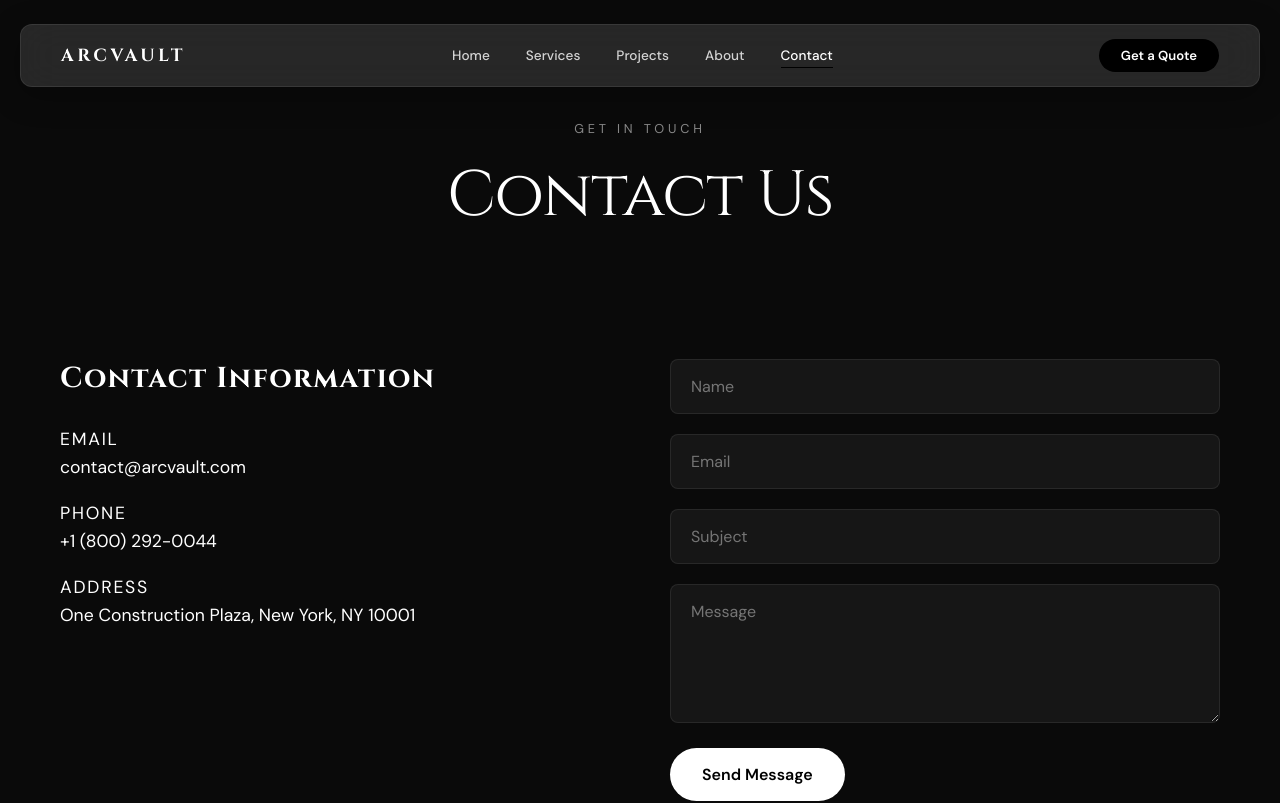
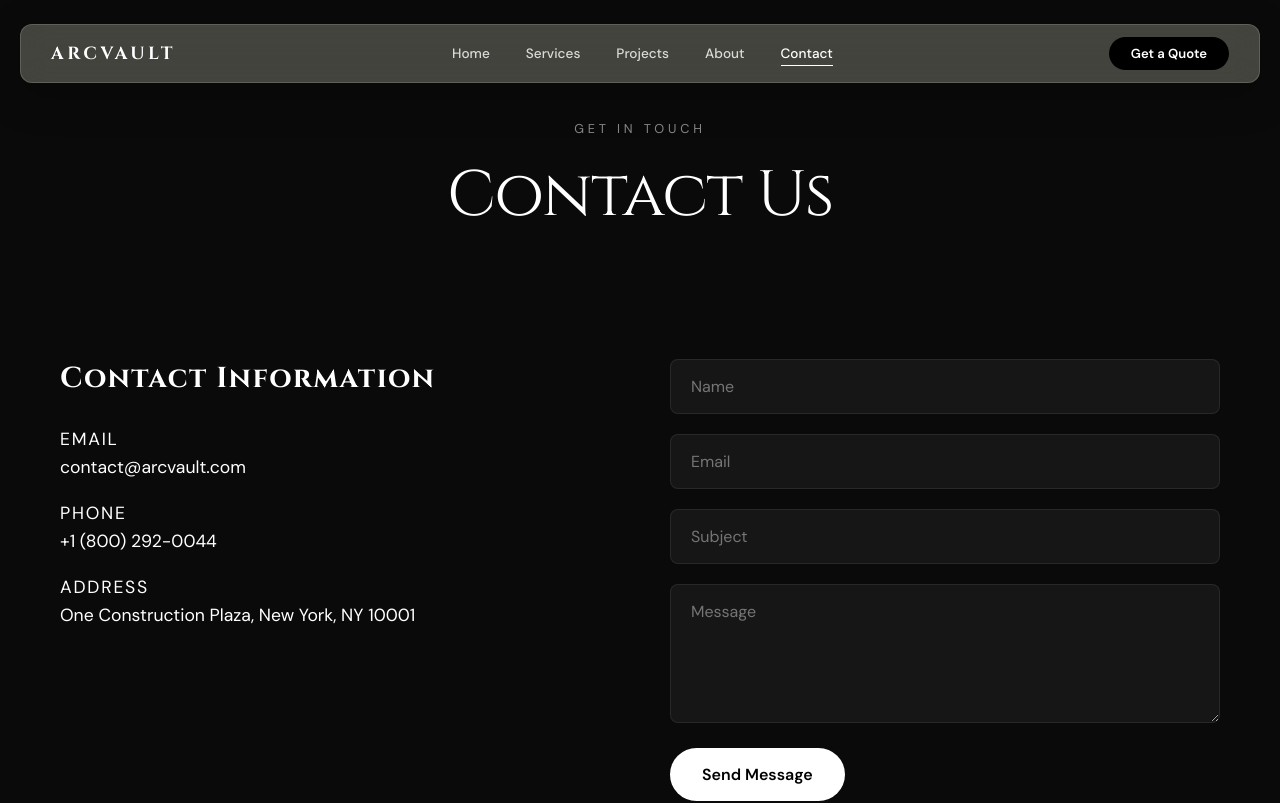
Before and after one commit to Rabiaan/ARCVAULT, a React (Vite) app: page /contact in a window 1280 px wide. Shown: the top 803 px of the page. Built offline with nearby package versions, Linux system fonts and the light colour scheme.

Commit message:
style: refine navbar background and glass aesthetics to match design image

```diff
--- a/src/components/Navbar.css
+++ b/src/components/Navbar.css
@@ -17,24 +17,24 @@
     align-items: center;
     justify-content: space-between;
     gap: 40px;
-    padding: 14px 40px;
-    border-radius: 100px;
-    background: rgba(255, 255, 255, 0.4);
-    backdrop-filter: blur(20px) saturate(180%);
-    -webkit-backdrop-filter: blur(20px) saturate(180%);
-    border: 1px solid rgba(255, 255, 255, 0.2);
-    box-shadow: 0 8px 32px 0 rgba(0, 0, 0, 0.3);
+    padding: 12px 30px;
+    border-radius: 12px;
+    background: rgba(140, 140, 130, 0.45);
+    backdrop-filter: blur(16px) saturate(130%);
+    -webkit-backdrop-filter: blur(16px) saturate(130%);
+    border: 1px solid rgba(255, 255, 255, 0.15);
+    box-shadow: 0 12px 40px 0 rgba(0, 0, 0, 0.25);
     width: 100%;
     margin: 0 auto;
     transition: all 0.6s cubic-bezier(0.16, 1, 0.3, 1);
 }
 
 .navbar.scrolled .nav-container {
-    width: 55%;
-    padding: 10px 30px;
-    background: rgba(255, 255, 255, 0.6);
-    border-color: rgba(255, 255, 255, 0.35);
-    box-shadow: 0 10px 40px 0 rgba(0, 0, 0, 0.4);
+    width: 95%;
+    padding: 10px 25px;
+    background: rgba(100, 100, 95, 0.6);
+    border-color: rgba(255, 255, 255, 0.25);
+    box-shadow: 0 15px 40px 0 rgba(0, 0, 0, 0.35);
 }
 
 /* ── Logo ── */
@@ -71,7 +71,7 @@
     left: 0;
     width: 0;
     height: 1.5px;
-    background: #000;
+    background: #fff;
     transition: width 0.3s ease;
 }
 
@@ -121,8 +121,8 @@
 }
 
 .quote-btn:hover {
-    background: linear-gradient(135deg, #863bff, #47bfff);
-    transform: scale(1.05);
+    background: #333;
+    transform: translateY(-2px);
 }
 
 /* ── Hamburger ── */
--- a/src/components/Navbar.jsx
+++ b/src/components/Navbar.jsx
@@ -37,7 +37,7 @@ const Navbar = () => {
 
     return (
         <nav className={`navbar ${scrolled ? 'scrolled' : ''}`}>
-            <div className={`nav-container glass ${scrolled ? 'shrunken' : ''}`}>
+            <div className={`nav-container ${scrolled ? 'shrunken' : ''}`}>
                 <div className="nav-logo">
                     <Link to="/">{siteConfig.company}</Link>
                 </div>
```
